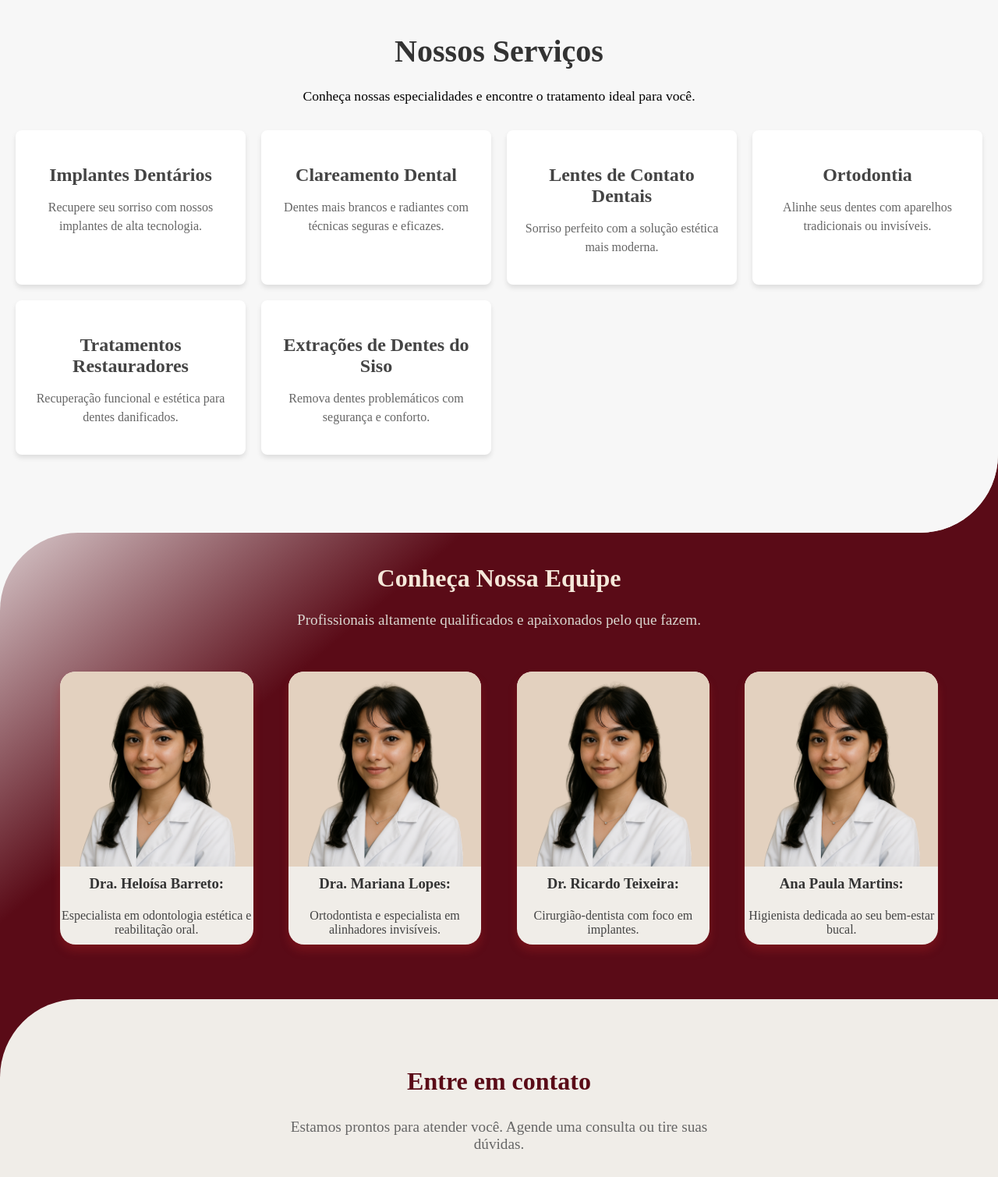
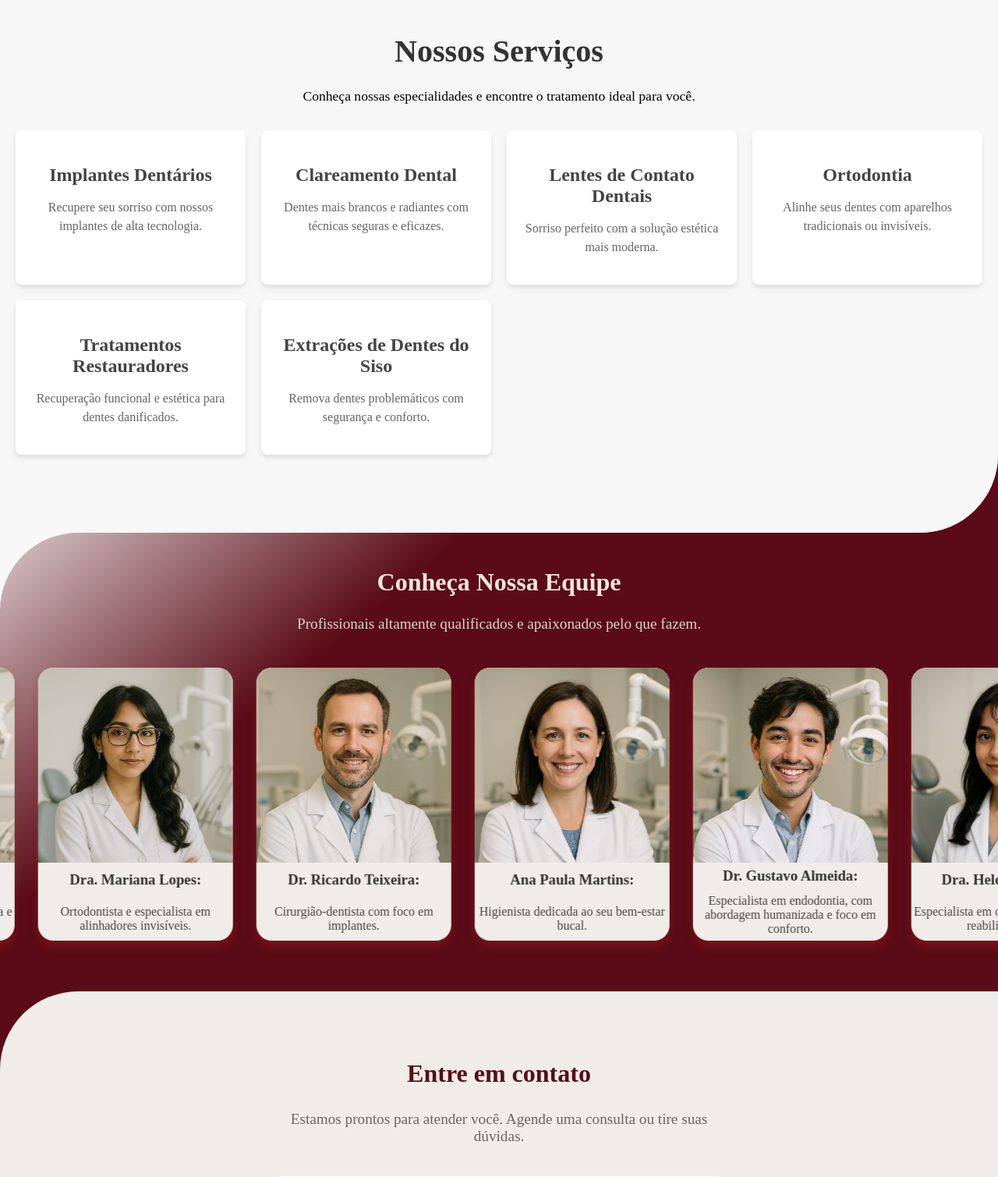
Before and after one commit to KauaVDSB/OdontoLandingPage, a Flask app: page / in a window 1280 px wide. Shown: the part 1541-3050 px from the top of the page at 78% size. Run offline with Flask 3, Linux system fonts and the light colour scheme.

Commit message:
Estilo da secao equipe atualizado e adicionado carrossel infinito.

```diff
--- /dev/null
+++ b/odonto/static/css/landing/equipe.css
@@ -0,0 +1,114 @@
+/* Section Equipe */
+
+
+.equipe {
+    padding: 45px 0;
+    display: flex;
+    flex-direction: column;
+    align-items: center;
+    justify-content: space-around;
+
+    border-top-left-radius: 100px;
+    color: var(--cor-secundaria-clara);
+    /* background-color: var(--cor-primaria-escura); */
+    background: linear-gradient(320deg, var(--cor-primaria-escura) 70%, rgba(90, 11, 23, 0.2) 100%);
+}
+.equipe .equipe-header h2,
+.equipe .equipe-header p {
+    margin: 0;
+    padding: 0;
+    text-align: center;
+}
+.equipe .equipe-header h2 {
+    margin-bottom: 20px;
+    font-size: 2rem;
+    font-weight: bold;
+}
+.equipe .equipe-header p {
+    margin-bottom: 20px;
+    font-size: 1.2rem;
+    line-height: 1.6;
+    color: var(--cor-neutra-media);
+}
+
+.equipe-carrossel-wrapper {
+    width: 100%;
+    position: relative;
+    padding: 20px 0;
+    overflow: hidden;
+}
+
+.equipe-carrossel {
+    display: flex;
+    width: calc(235%);
+
+    animation: carrossel-infinito 40s linear 50ms infinite;
+    will-change: transform;
+}
+
+.equipe-lista {
+    display: flex;
+}
+
+.equipe-lista article {
+    margin: 0 15px;
+    display: flex;
+    flex-direction: column;
+    width: 250px;
+    height: 350px;
+    border-radius: 20px;
+    align-items: center;
+    text-align: center;
+    color: var(--cor-titulo-cinza);
+    background-color: var(--cor-neutra-principal);
+    box-shadow: 0 8px 12px rgba(187, 38, 38, 0.3);
+
+    transition: all 0.4s ease;
+}
+
+
+.equipe-lista article:hover {
+    transform: scale(1.05);
+    box-shadow: 0 8px 12px rgba(187, 38, 38, 0.5);
+}
+
+.equipe-imagem {
+    height: 250px;
+    border-radius: 20px 20px 0 0;
+    background-color: var(--cor-secundaria-media);
+    overflow: hidden;
+}
+
+.equipe-imagem img {
+    object-fit: cover;
+    width: 100%;
+}
+.imagem-low img {
+    margin-top: -20px;
+}
+
+.equipe-info-container {
+    display: flex;
+    flex-direction: column;
+    justify-content: space-around;
+    height: 100px;
+}
+
+.equipe-info-container h3,
+.equipe-info-container p{
+    margin: 0;
+    padding: 0;
+}
+.equipe-info-container p {
+    color: var(--cor-subtitulo-cinza);
+}
+
+
+@keyframes carrossel-infinito {
+    from {
+        transform: translateX(0);
+    }
+    to {
+        transform: translateX(-50%);
+    }
+}
--- a/odonto/static/css/landing/landing.css
+++ b/odonto/static/css/landing/landing.css
@@ -160,82 +160,3 @@
     border-bottom-right-radius: 100px;
     /* clip-path: ellipse(150% 75% at 50% 25%); */
 }
-/* Section Equipe */
-
-.equipe {
-    padding: 40px 0 40px 0;
-    display: flex;
-    flex-direction: column;
-    align-items: center;
-    justify-content: space-around;
-
-    border-top-left-radius: 100px;
-    color: var(--cor-secundaria-clara);
-    /* background-color: var(--cor-primaria-escura); */
-    background: linear-gradient(320deg, var(--cor-primaria-escura) 70%, rgba(90, 11, 23, 0.2) 100%);
-}
-.equipe .equipe-header h2,
-.equipe .equipe-header p {
-    margin: 0;
-    padding: 0;
-    text-align: center;
-}
-.equipe .equipe-header h2 {
-    margin-bottom: 20px;
-    font-size: 2rem;
-    font-weight: bold;
-}
-.equipe .equipe-header p {
-    margin-bottom: 20px;
-    font-size: 1.2rem;
-    line-height: 1.6;
-    color: var(--cor-neutra-media);
-}
-
-.equipe-lista {
-    display: flex;
-    justify-content: space-between;
-    padding: 30px 6%;
-}
-
-.equipe-lista article {
-    display: flex;
-    flex-direction: column;
-    width: 22%;
-    height: 350px;
-    border-radius: 20px;
-    align-items: center;
-    text-align: center;
-    color: var(--cor-titulo-cinza);
-    background-color: var(--cor-neutra-principal);
-    box-shadow: 0 8px 12px rgba(187, 38, 38, 0.3);
-}
-
-.equipe-imagem {
-    height: 250px;
-    border-radius: 20px 20px 0 0;
-    background-color: var(--cor-secundaria-media);
-    overflow: hidden;
-}
-
-.equipe-imagem img {
-    object-fit: cover;
-    width: 100%;
-    margin-top: -20px;
-}
-
-.equipe-info-container {
-    display: flex;
-    flex-direction: column;
-    justify-content: space-around;
-    height: 100px;
-}
-
-.equipe-info-container h3,
-.equipe-info-container p{
-    margin: 0;
-    padding: 0;
-}
-.equipe-info-container p {
-    color: var(--cor-subtitulo-cinza);
-}
--- a/odonto/templates/view/index.html
+++ b/odonto/templates/view/index.html
@@ -6,8 +6,9 @@
 {% endblock %}
 
 {% block link %}
+<link rel="stylesheet" href="{{ url_for('static', filename='css/landing/hero.css') }}">
 <link rel="stylesheet" href="{{ url_for('static', filename='css/landing/landing.css') }}">
-<link rel="stylesheet" href="{{ url_for('static', filename='css/landing/hero.css') }}">
+<link rel="stylesheet" href="{{ url_for('static', filename='css/landing/equipe.css') }}">
 <link rel="stylesheet" href="{{ url_for('static', filename='css/landing/landing-responsivo.css') }}" media="(max-width: 768px)">
 <link rel="stylesheet" href="{{ url_for('static', filename='css/landing/contato.css') }}">
 {% endblock %}
@@ -112,11 +113,14 @@
         <h2 class="equipe-titulo">Conheça Nossa Equipe</h2>
         <p class="equipe-descricao">Profissionais altamente qualificados e apaixonados pelo que fazem.</p>
     </div>
+    <div class="equipe-carrossel-wrapper">
+        <div class="equipe-carrossel">
+
             <div class="equipe-lista">
 
                 <article>
-            <div class="equipe-imagem">
-                <img src="{{ url_for('static', filename='media/hbimage.png') }}" alt="">
+                    <div class="equipe-imagem imagem-low">
+                        <img src="{{ url_for('static', filename='media/hb_original.jpg') }}" alt="">
                     </div>
                     <div class="equipe-info-container">
                         <h3>Dra. Heloísa Barreto: </h3>
@@ -125,7 +129,7 @@
                 </article>
                 <article>
                     <div class="equipe-imagem">
-                <img src="{{ url_for('static', filename='media/hbimage.png') }}" alt="">
+                        <img src="{{ url_for('static', filename='media/hb_variante_1.jpg') }}" alt="">
                     </div>
                     <div class="equipe-info-container">
                         <h3>Dra. Mariana Lopes: </h3>
@@ -134,7 +138,7 @@
                 </article>
                 <article>
                     <div class="equipe-imagem">
-                <img src="{{ url_for('static', filename='media/hbimage.png') }}" alt="">
+                        <img src="{{ url_for('static', filename='media/hb_variante_3.jpg') }}" alt="">
                     </div>
                     <div class="equipe-info-container">
                         <h3>Dr. Ricardo Teixeira: </h3>
@@ -143,15 +147,78 @@
                 </article>
                 <article>
                     <div class="equipe-imagem">
-                <img src="{{ url_for('static', filename='media/hbimage.png') }}" alt="">
+                        <img src="{{ url_for('static', filename='media/hb_variante_2.jpg') }}" alt="">
                     </div>
                     <div class="equipe-info-container">
                         <h3>Ana Paula Martins: </h3>
                         <p>Higienista dedicada ao seu bem-estar bucal.</p>
                     </div>
                 </article>
+                <article>
+                    <div class="equipe-imagem">
+                        <img src="{{ url_for('static', filename='media/hb_variante_4.jpg') }}" alt="">
+                    </div>
+                    <div class="equipe-info-container">
+                        <h3>Dr. Gustavo Almeida:</h3>
+                        <p>Especialista em endodontia, com abordagem humanizada e foco em conforto.</p>
+                    </div>
+                </article>
 
             </div>
+
+            <div class="equipe-lista">
+
+                <article>
+                    <div class="equipe-imagem imagem-low">
+                        <img src="{{ url_for('static', filename='media/hb_original.jpg') }}" alt="">
+                    </div>
+                    <div class="equipe-info-container">
+                        <h3>Dra. Heloísa Barreto: </h3>
+                        <p>Especialista em odontologia estética e reabilitação oral.</p>
+                    </div>
+                </article>
+                <article>
+                    <div class="equipe-imagem">
+                        <img src="{{ url_for('static', filename='media/hb_variante_1.jpg') }}" alt="">
+                    </div>
+                    <div class="equipe-info-container">
+                        <h3>Dra. Mariana Lopes: </h3>
+                        <p>Ortodontista e especialista em alinhadores invisíveis.</p>
+                    </div>
+                </article>
+                <article>
+                    <div class="equipe-imagem">
+                        <img src="{{ url_for('static', filename='media/hb_variante_3.jpg') }}" alt="">
+                    </div>
+                    <div class="equipe-info-container">
+                        <h3>Dr. Ricardo Teixeira: </h3>
+                        <p>Cirurgião-dentista com foco em implantes.</p>
+                    </div>
+                </article>
+                <article>
+                    <div class="equipe-imagem">
+                        <img src="{{ url_for('static', filename='media/hb_variante_2.jpg') }}" alt="">
+                    </div>
+                    <div class="equipe-info-container">
+                        <h3>Ana Paula Martins: </h3>
+                        <p>Higienista dedicada ao seu bem-estar bucal.</p>
+                    </div>
+                </article>
+                <article>
+                    <div class="equipe-imagem">
+                        <img src="{{ url_for('static', filename='media/hb_variante_4.jpg') }}" alt="">
+                    </div>
+                    <div class="equipe-info-container">
+                        <h3>Dr. Gustavo Almeida:</h3>
+                        <p>Especialista em endodontia, com abordagem humanizada e foco em conforto.</p>
+                    </div>
+                </article>
+
+            </div>
+
+        </div>
+    </div>
+
 </section>
 
 <div class="cover-primario-escuro">
```
Also changed, not shown: odonto/static/css/base/footer.css (+0 -34 lines), odonto/static/media/hb_original.jpg (added), odonto/static/media/hb_variante_1.jpg (added), odonto/static/media/hb_variante_2.jpg (added), odonto/static/media/hb_variante_3.jpg (added), odonto/static/media/hb_variante_4.jpg (added), odonto/static/media/heroImg.png (deleted). Lines whose indentation alone changed are shown as unchanged.
